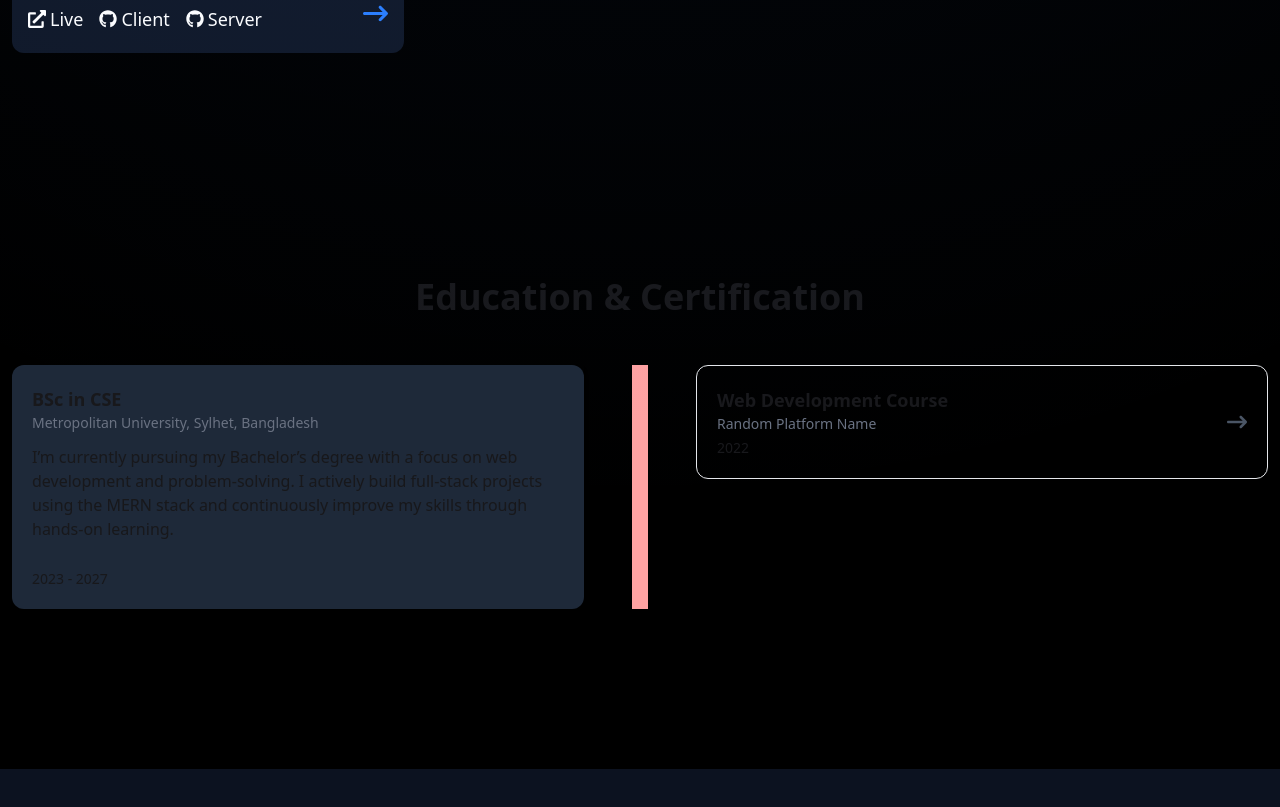
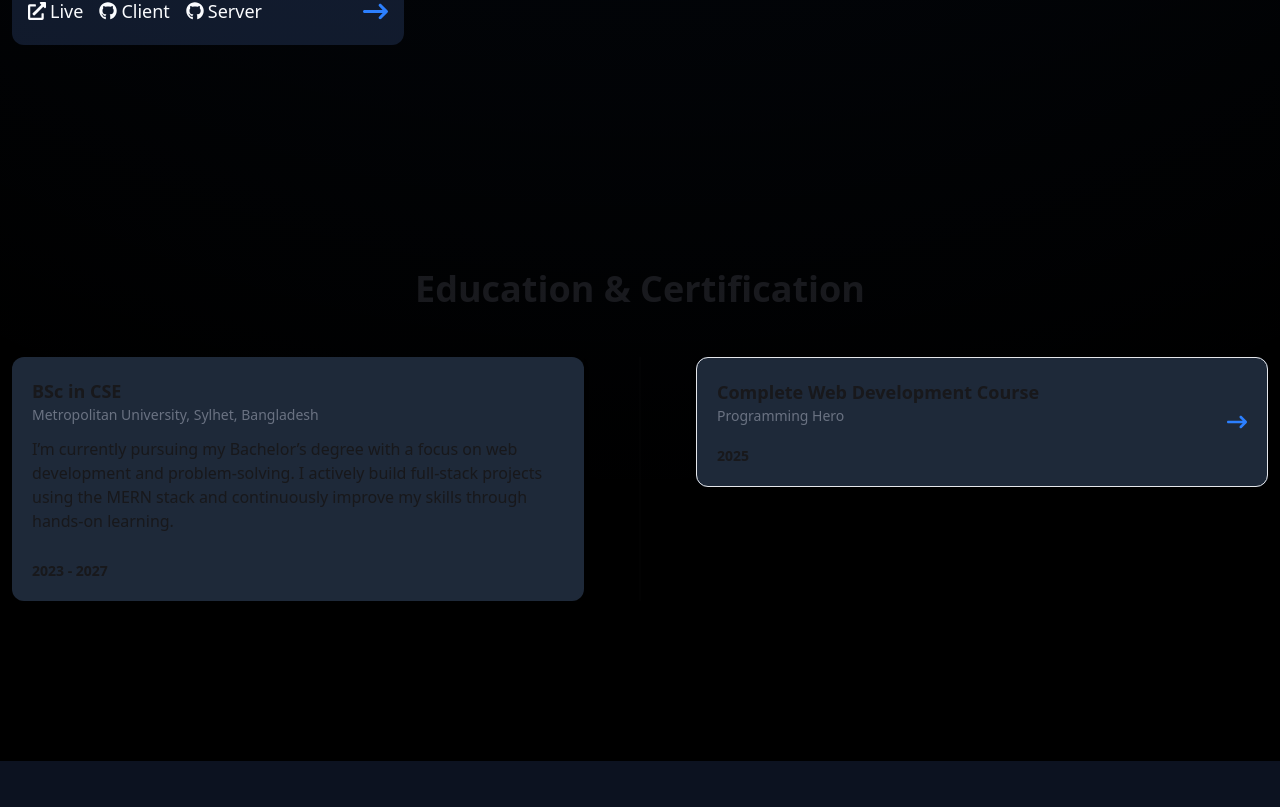
Before and after one commit to tahmid-khan-hub/my-portfolio-nextjs, a Next.js app: page / in a window 1280 px wide. Shown: the part 3498-4305 px from the top of the page. Built offline with nearby package versions, Linux system fonts and the light colour scheme.

Commit message:
updated projects section button placement, Education section and certificate details

```diff
--- a/src/components/CertificateCard.tsx
+++ b/src/components/CertificateCard.tsx
@@ -18,11 +18,11 @@ const CertificateCard = ({
         <div>
           <h3 className="text-lg font-semibold">{title}</h3>
           <p className="text-sm text-gray-500">{platform}</p>
-          <p className="text-sm mt-1">{year}</p>
+          <p className="text-sm mt-5 font-semibold">{year}</p>
         </div>
         <FaArrowRightLong
           onClick={() => window.open(link, "_blank")}
-          className="w-5 h-5 text-gray-600 group-hover:text-blue-500"
+          className="text-blue-500 hover:text-blue-400 text-xl transition"
         />
       </div>
     </div>
--- a/src/components/Education.tsx
+++ b/src/components/Education.tsx
@@ -14,6 +14,7 @@ const Education = () => {
         <div className="flex flex-col md:flex-row md:items-start gap-8">
           {/* Education */}
           <div className="flex-1 relative bg-gray-800 rounded-xl">
+            {/* dot */}
             <div className="absolute w-3 h-3 bg-blue-500 rounded-full -left-[7px] top-2 md:hidden"></div>
             <div className="p-5 shadow-md">
               <h3 className="text-lg font-semibold">BSc in CSE</h3>
@@ -26,19 +27,21 @@ const Education = () => {
                 projects using the MERN stack and continuously improve my skills
                 through hands-on learning.
               </p>
-              <p className="text-sm mt-1">2023 - 2027</p>
+              <p className="text-sm mt-1 font-semibold">2023 - 2027</p>
             </div>
           </div>
 
           {/* Divider (only visible on md+) */}
-          <div className="hidden md:block divider divider-horizontal bg-red-300 "></div>
+          <div className="divider divider-horizontal "></div>
 
           {/* Certificate */}
-          <div className="flex-1">
+          <div className="flex-1 relative bg-gray-800 rounded-xl">
+            {/* dot */}
+             <div className="absolute w-3 h-3 bg-blue-500 rounded-full -left-[7px] top-2 md:hidden"></div>
             <CertificateCard
-              title="Web Development Course"
-              platform="Random Platform Name"
-              year="2022"
+              title="Complete Web Development Course"
+              platform="Programming Hero"
+              year="2025"
               link="https://drive.google.com/file/d/1JxLSK5BKnyFT4ZJWJYVbOyvec9f61bNf/view?usp=sharing"
             />
           </div>
--- a/src/components/Projects.tsx
+++ b/src/components/Projects.tsx
@@ -162,7 +162,7 @@ export default function Projects() {
 
                 {/* details */}
                 <Link href={`/projects-details/${project.id}`}><button className="text-blue-500 hover:text-blue-400 text-xl transition">
-                  <FaArrowRightLong size={25}/>
+                  <FaArrowRightLong size={25} className="-mb-1.5"/>
                 </button></Link>
               </div>
             </div>
```
